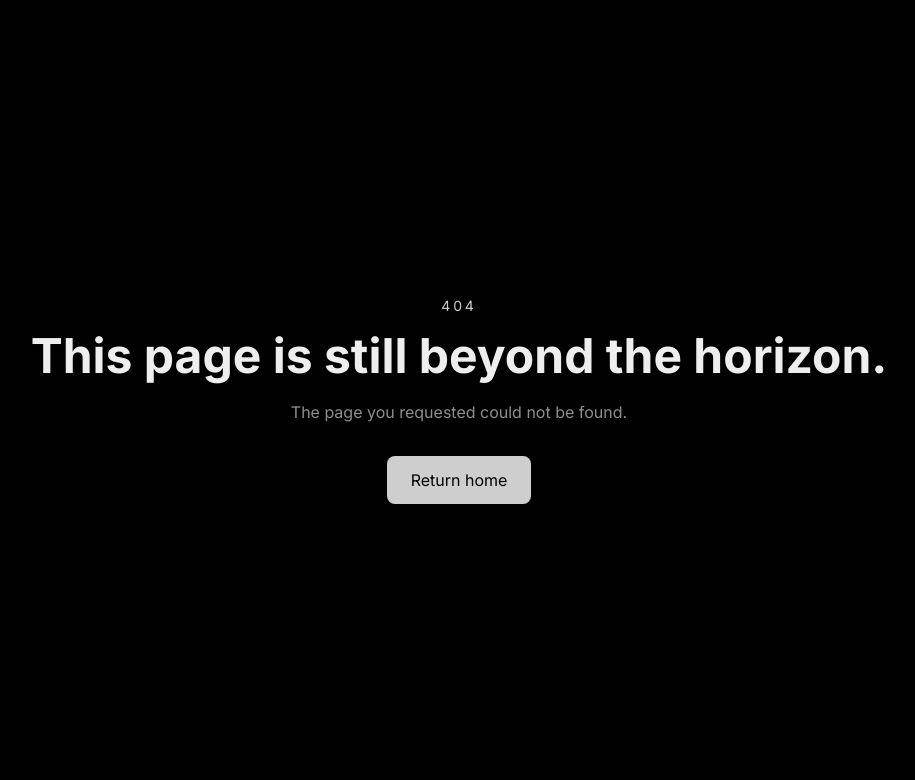
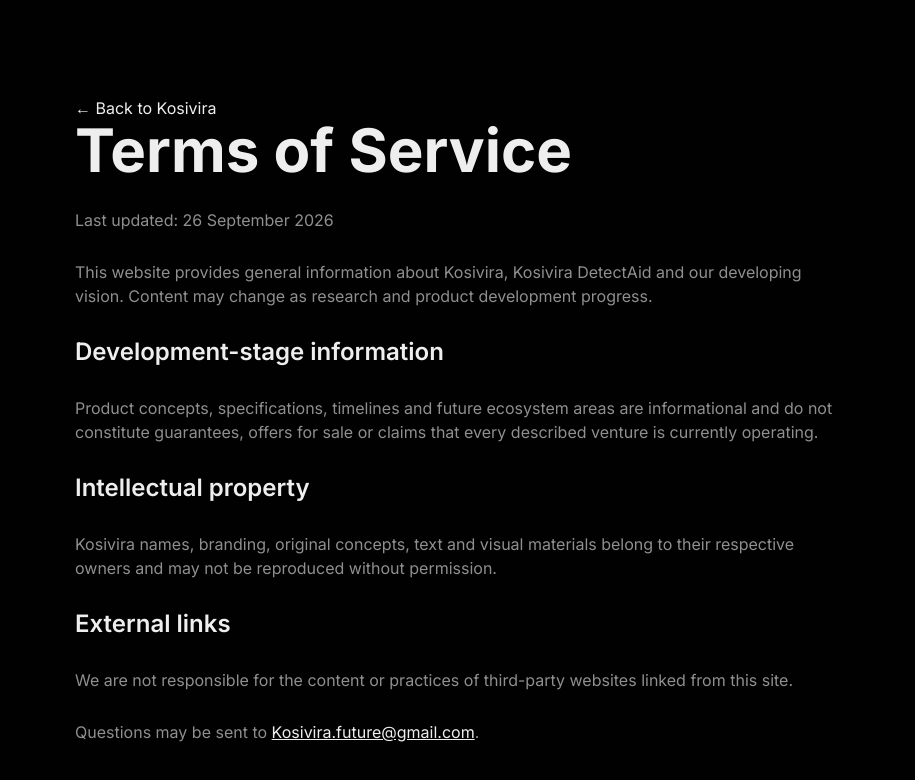
Before and after one commit to kokonwa/kosivira-website, a Next.js app: page /terms in a window 1280 px wide. Before the commit this address had no page. Shown: the top 780 px of the page, without its empty margins (181-1096 px from the left). Built offline with nearby package versions, Linux system fonts and the light colour scheme.

Commit message:
Add Kosivira terms of service

```diff
--- /dev/null
+++ b/app/terms/page.tsx
@@ -0,0 +1,23 @@
+import Link from "next/link"
+
+export const metadata = { title: "Terms of Service" }
+
+export default function TermsPage() {
+  return (
+    <main className="min-h-screen px-6 py-24">
+      <article className="mx-auto max-w-3xl space-y-7 text-muted-foreground">
+        <Link href="/" className="text-foreground hover:text-primary">← Back to Kosivira</Link>
+        <h1 className="text-4xl font-bold text-foreground md:text-6xl">Terms of Service</h1>
+        <p>Last updated: 26 September 2026</p>
+        <p>This website provides general information about Kosivira, Kosivira DetectAid and our developing vision. Content may change as research and product development progress.</p>
+        <h2 className="text-2xl font-semibold text-foreground">Development-stage information</h2>
+        <p>Product concepts, specifications, timelines and future ecosystem areas are informational and do not constitute guarantees, offers for sale or claims that every described venture is currently operating.</p>
+        <h2 className="text-2xl font-semibold text-foreground">Intellectual property</h2>
+        <p>Kosivira names, branding, original concepts, text and visual materials belong to their respective owners and may not be reproduced without permission.</p>
+        <h2 className="text-2xl font-semibold text-foreground">External links</h2>
+        <p>We are not responsible for the content or practices of third-party websites linked from this site.</p>
+        <p>Questions may be sent to <a className="text-foreground underline" href="mailto:Kosivira.future@gmail.com">Kosivira.future@gmail.com</a>.</p>
+      </article>
+    </main>
+  )
+}
```
